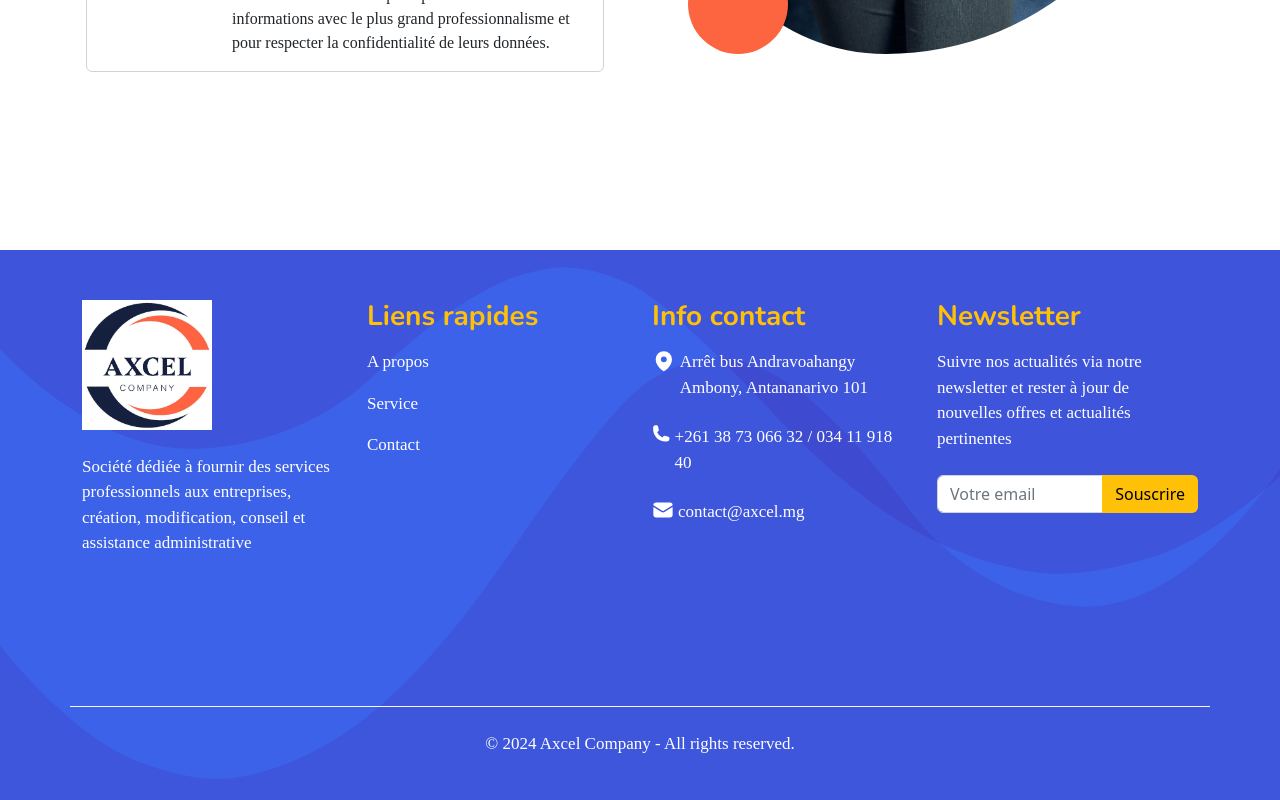
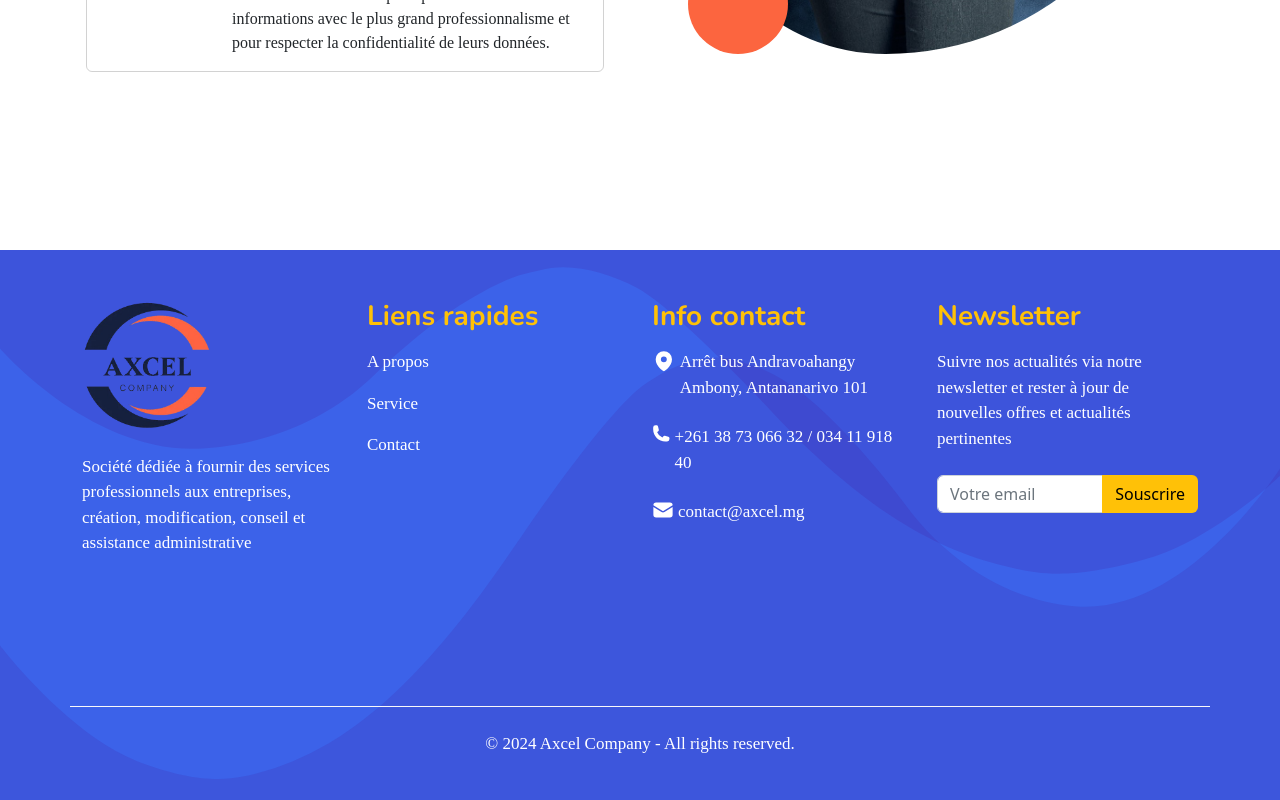
Before and after one commit to hrzmkl/axcel-project, a Next.js app: page / in a window 1280 px wide. Shown: the part 4232-5032 px from the top of the page. Built offline with nearby package versions, Linux system fonts and the light colour scheme; some icons are missing.

Commit message:
Update: content page creation SARL/SARLU and footer logo

```diff
--- a/app/(pages)/(creation)/creation-sarl-sarlu/page.tsx
+++ b/app/(pages)/(creation)/creation-sarl-sarlu/page.tsx
@@ -167,7 +167,7 @@ export default function Page() {
                     <p className="card-text pt-2">
                       Honoraire : 400.000 Ar<br></br>
                       Frais administratifs fixes : 130 000 Ar<br></br>
-                      Impôt : 1 000 000 Ar <br></br>
+                      Impôt : à partir de 150 000 Ar <br></br>
                       Droit d’enregistrement bail : loyer x durée du bail x 2%
                     </p>
                   </div>
--- a/app/components/footer/footer.tsx
+++ b/app/components/footer/footer.tsx
@@ -29,7 +29,7 @@ export default function Footer(){
                             <div className="col-12 col-md-6 col-lg-3 d-flex flex-column pb-5 align-items-center align-items-lg-start">
                                 <Link target="_blank" href="/" className="d-flex align-items-center align-items-lg-start my-2 my-lg-0 me-lg-auto text-white text-decoration-none">
                                     <Image
-                                        src="/axcel-company-logo-transparent-99-104-.png"
+                                        src="/axcel-company-logo-transparent-.png"
                                         alt="Picture of the author"
                                         width={130}
                                         height={130}
```
Also changed, not shown: public/axcel-company-logo-transparent-.png (added).
